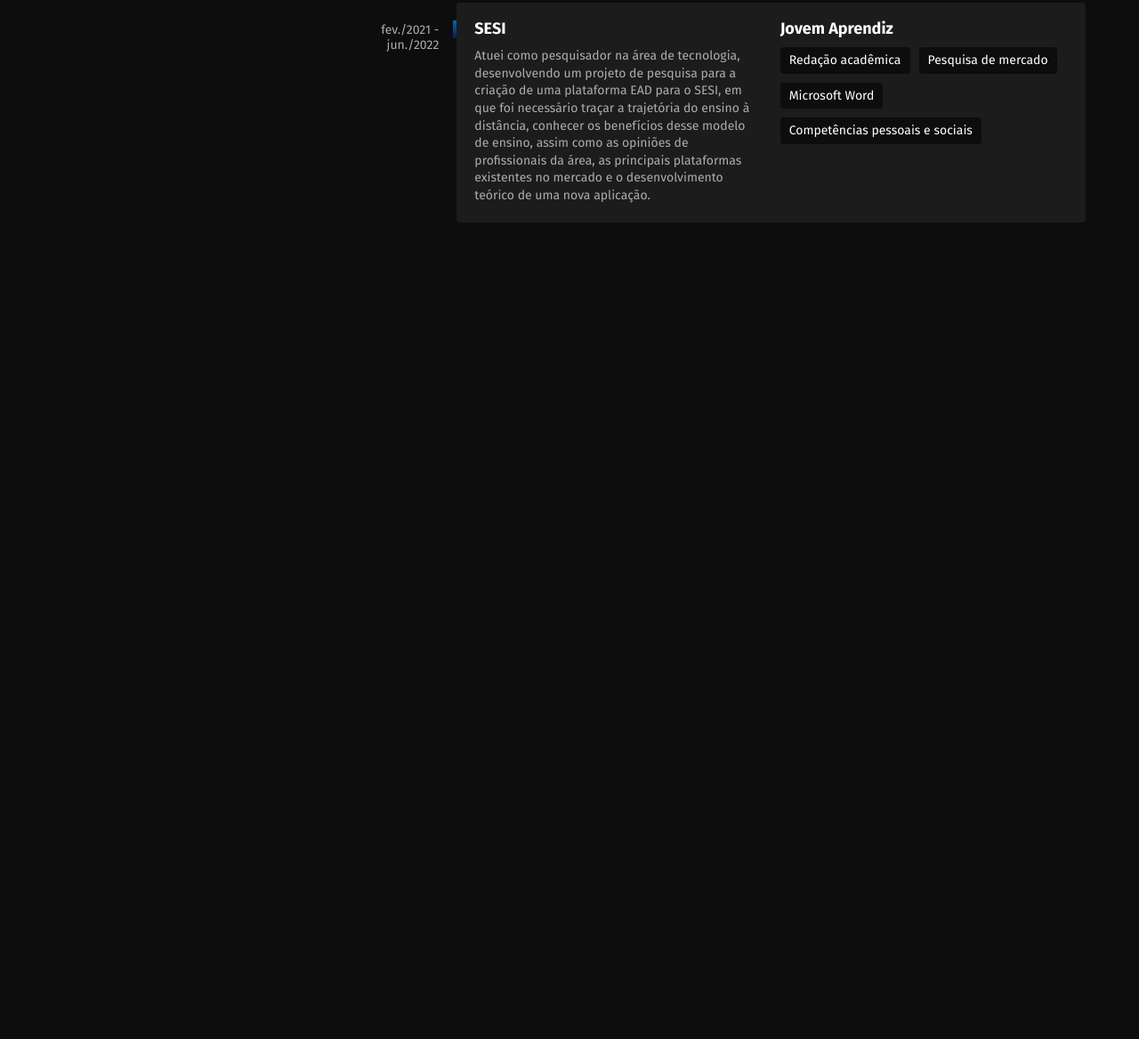
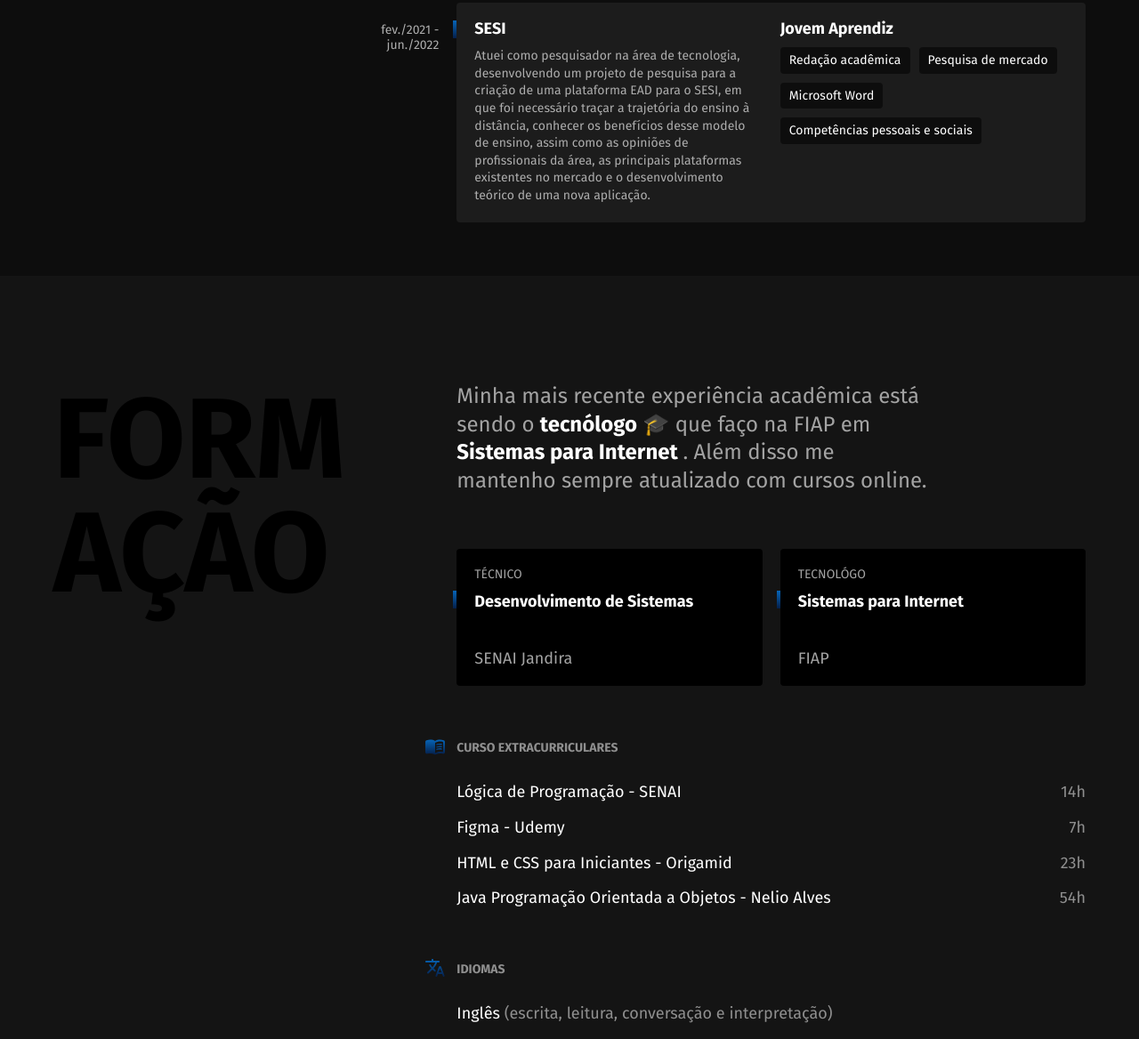
Before and after one commit to artur-duart/projeto-portfolio, a plain HTML site: page index.html in a window 1280 px wide. Shown: the part 992-2160 px from the top of the page at 89% size. Before the commit the page ends 1302 px from the top, so only its background shows below. Drawn offline with Linux system fonts and the light colour scheme.

Commit message:
✨ feat: Seção de Formação

```diff
--- a/index.html
+++ b/index.html
@@ -144,6 +144,56 @@
             </div>
         </div>
     </section>
+
+    <section class="formacao" id="formacao" area-label="Formação">
+        <div class="formacao__container">
+            <h2 class="subtitulo">Formação</h2>
+
+            <div>
+                <p class="formacao__texto">
+                    Minha mais recente experiência acadêmica está sendo o <strong>tecnólogo</strong> 🎓 que faço na FIAP
+                    em <strong>
+                        Sistemas para
+                        Internet
+                    </strong>. Além disso me mantenho sempre atualizado com cursos online.
+                </p>
+
+                <ul class="faculdade__lista">
+                    <li class="faculdade">
+                        <span class="faculdade__tipo">Técnico</span>
+                        <h3 class="faculdade__curso">Desenvolvimento de Sistemas</h3>
+                        <span class="faculdade__instituicao">SENAI Jandira</span>
+                    </li>
+
+                    <li class="faculdade">
+                        <span class="faculdade__tipo">Tecnológo</span>
+                        <h3 class="faculdade__curso">Sistemas para Internet</h3>
+                        <span class="faculdade__instituicao">FIAP</span>
+                    </li>
+                </ul>
+
+                <div class="formacao__extra">
+                    <div class="cursos">
+                        <h3>Curso Extracurriculares</h3>
+                        <ul>
+                            <li>Lógica de Programação - SENAI <span>14h</span></li>
+                            <li>Figma - Udemy <span>7h</span></li>
+                            <li>HTML e CSS para Iniciantes - Origamid <span>23h</span></li>
+                            <li>Java Programação Orientada a Objetos - Nelio Alves <span>54h</span></li>
+                        </ul>
+                    </div>
+
+                    <div class="idiomas">
+                        <h3>Idiomas</h3>
+                        <ul>
+                            <li>Inglês <span>(escrita, leitura, conversação e interpretação)</span></li>
+                        </ul>
+                    </div>
+                </div>
+            </div>
+        </div>
+
+    </section>
 </body>
 
 </html>
--- a/styles/experiencias.css
+++ b/styles/experiencias.css
@@ -79,14 +79,10 @@
     padding: 0.3125rem 0.625rem;
 }
 
-/*
-  A regra @media (max-width: 48rem) seleciona todos os elementos com a classe "introducao" quando o tamanho da tela for menor ou igual a 48 rem.
-  Neste caso, está sendo configurado o layout da grade (dividida em duas colunas), o espaçamento entre as colunas e o tamanho da fonte. Além disso, está sendo configurado o tamanho e a posição do pseudo-elemento "before" de elementos h1.
-*/
 @media (max-width: 48rem) {
     .experiencias {
         grid-template-columns: 1fr;
-        gap: 40px;
+        gap: 2.5rem;
     }
 
     .experiencias .subtitulo {
--- /dev/null
+++ b/styles/formacao.css
@@ -0,0 +1,155 @@
+.formacao {
+  background: #141414;
+  color: #ffffff;
+}
+
+.formacao__container {
+  max-width: 75rem;
+  padding: 7.5rem 1.25rem;
+  margin: 0 auto;
+  display: grid;
+  grid-template-columns: 1fr 2fr;
+  gap: 6.25rem;
+  position: relative;
+}
+
+.formacao__container::after {
+  content: "";
+  display: block;
+  width: 8.125rem;
+  height: 6.25rem;
+  background: url("../img/detalhe.svg") no-repeat center;
+  position: absolute;
+  bottom: -3.125rem;
+  left: 1.25rem;
+}
+
+.formacao .subtitulo {
+  color: #000000;
+  max-width: 5ch;
+}
+
+.formacao__texto {
+  font-size: 1.5rem;
+  line-height: 1.33;
+  max-width: 40ch;
+  margin-bottom: 3.75rem;
+  color: #a3a3a3;
+}
+
+.formacao__texto strong {
+  color: #ffffff;
+}
+
+.faculdade__lista {
+  display: flex;
+  flex-wrap: wrap;
+  gap: 1.25rem;
+  margin-bottom: 3.75rem;
+}
+
+.faculdade {
+  flex: 1;
+  background: #000000;
+  padding: 1.25rem;
+  border-radius: 0.25rem;
+  display: flex;
+  flex-direction: column;
+}
+
+.faculdade__tipo {
+  font-size: 0.875rem;
+  text-transform: uppercase;
+  color: #a3a3a3;
+  margin-bottom: 0.625rem;
+}
+
+.faculdade__curso {
+  flex: 1;
+  font-size: 1.125rem;
+  line-height: 1.4;
+  margin-bottom: 2.5rem;
+  position: relative;
+}
+
+.faculdade__curso::before {
+  content: "";
+  display: block;
+  width: 0.25rem;
+  height: 1.25rem;
+  background: linear-gradient(#0664b7, #05204b);
+  position: absolute;
+  left: -1.5rem;
+}
+
+.faculdade__instituicao {
+  font-size: 1.125rem;
+  color: #a3a3a3;
+}
+
+.cursos {
+  margin-bottom: 3.75rem;
+}
+
+.formacao__extra h3 {
+  font-size: 0.875rem;
+  line-height: 1.4;
+  color: #8f8f8f;
+  text-transform: uppercase;
+  margin-bottom: 1.875rem;
+  position: relative;
+}
+
+.formacao__extra h3::before {
+  display: block;
+  content: "";
+  width: 1.5rem;
+  height: 1.5rem;
+  position: absolute;
+  left: -2.25rem;
+  top: -0.25rem;
+}
+
+.cursos h3::before {
+  background: url("../img/cursos.svg") no-repeat center center;
+}
+
+.idiomas h3::before {
+  background: url("../img/idiomas.svg") no-repeat center center;
+}
+
+.formacao__extra li {
+  font-size: 1.125rem;
+  line-height: 1.1;
+  margin-bottom: 1.25rem;
+}
+
+.formacao__extra span {
+  color: #8f8f8f;
+}
+
+.cursos li {
+  display: flex;
+  justify-content: space-between;
+}
+
+@media (max-width: 48rem) {
+  .formacao__container {
+    grid-template-columns: 1fr;
+    padding: 3.75rem 1.25rem;
+    gap: 2.5rem;
+  }
+
+  .formacao .subtitulo {
+    color: #ffffff;
+  }
+
+  .formacao__texto {
+    font-size: 1.25rem;
+  }
+
+  .formacao__extra h3::before {
+    position: initial;
+    margin-bottom: 0.625rem;
+  }
+}
--- a/styles/global.css
+++ b/styles/global.css
@@ -3,6 +3,10 @@
   Neste caso, está sendo importada a fonte "Fira Sans" do Google Fonts.
 */
 @import url("https://fonts.googleapis.com/css2?family=Fira+Sans:ital,wght@0,100;0,200;0,300;0,400;0,500;0,600;0,700;0,800;0,900;1,100;1,200;1,300;1,400;1,500;1,600;1,700;1,800;1,900&display=swap");
+
+html {
+  scroll-behavior: smooth;
+}
 
 /*
   A regra * seleciona todos os elementos da página.
@@ -53,12 +57,6 @@ img {
   .subtitulo {
     font-size: 3rem;
     text-transform: capitalize;
-    max-width: initial;
+    max-width: initial !important;
   }
 }
-
-@media (max-width: 30rem) {
-  .empresa {
-    grid-template-columns: 1fr;
-  }
-}
--- a/styles/style.css
+++ b/styles/style.css
@@ -2,3 +2,4 @@
 @import "/styles/header.css";
 @import "/styles/introducao.css";
 @import "/styles/experiencias.css";
+@import "/styles/formacao.css";
```
Also changed, not shown: styles/header.css (indentation only), styles/introducao.css (indentation only).
